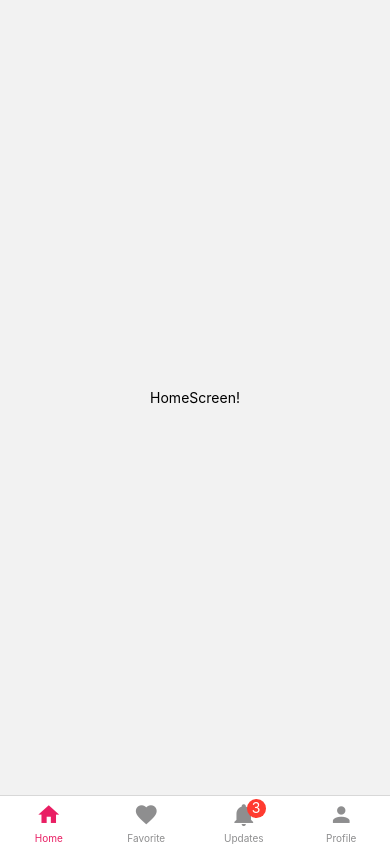
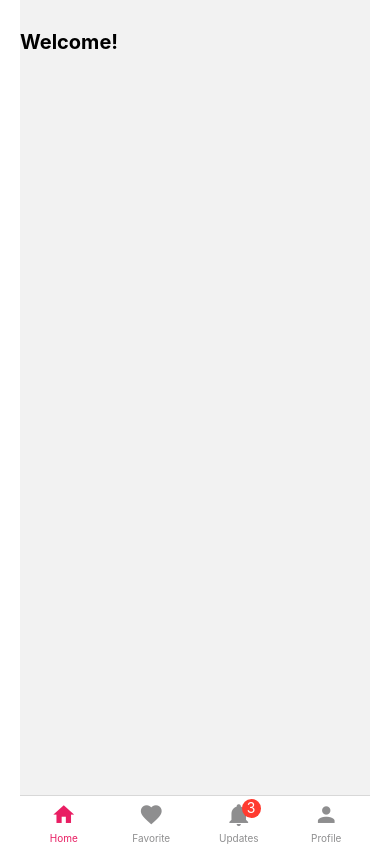
Before and after one commit to IftikharZahid/The-Seekers, a React Native app: screen /BottomNavigator in a window 390 px wide. Built offline with nearby package versions, Linux system fonts and the light colour scheme.

Commit message:
splash screen code added

```diff
--- a/App.js
+++ b/App.js
@@ -1,36 +1,46 @@
-import { createStackNavigator } from "@react-navigation/stack";
+import React, { useEffect, useState } from "react";
+import { View, Image, StyleSheet, Text } from "react-native";
+import { STNavigator } from "./scr/navigation/STNavigator";
 import { NavigationContainer } from "@react-navigation/native";
-import React from "react";
-import { OnBoardScreen } from "./scr/screens/OnBoardScreen";
-import { BottomNavigator } from "./scr/navigation/BottomNavigator";
-import { HomeScreen } from "./scr/screens/HomeScreen";
-
-const Stack = createStackNavigator();
 
 const App = ({ navigation }) => {
+  const [splashVisible, setSplashVisible] = useState(true);
+
+  useEffect(() => {
+    const timer = setTimeout(() => {
+      setSplashVisible(false);
+    }, 5000);
+
+    return () => clearTimeout(timer);
+  }, []);
+
   return (
-    <NavigationContainer>
-      <Stack.Navigator>
-        <Stack.Screen
-          name="OnBoardScreen"
-          component={OnBoardScreen}
-          options={{ headerShown: false }}
+    <View style={styles.container}>
+      {splashVisible ? (
+        <Image
+          source={require("./assets/splash.jpg")}
+          style={styles.splashImage}
+          resizeMode="contain"
         />
-
-        <Stack.Screen
-          name="BottomNavigator"
-          component={BottomNavigator}
-          options={{ headerShown: false }}
-        />
-
-        <Stack.Screen
-          name="HomeScreen"
-          component={HomeScreen}
-          options={{ headerShown: false }}
-        />
-      </Stack.Navigator>
-    </NavigationContainer>
+      ) : (
+        <View style={{ flex: 1, height: 650, width: 350 }}>
+          <STNavigator />
+        </View>
+      )}
+    </View>
   );
 };
 
+const styles = StyleSheet.create({
+  container: {
+    flex: 1,
+    alignItems: "center",
+    justifyContent: "center",
+  },
+  splashImage: {
+    width: "100%",
+    height: "100%",
+  },
+});
+
 export default App;
--- a/scr/navigation/BottomNavigator.jsx
+++ b/scr/navigation/BottomNavigator.jsx
@@ -17,7 +17,6 @@ function BottomNavigator({ navigation }) {
         tabBarActiveTintColor: "#e91e63",
         headerShown: false,
       }}
-      barStyle={{ backgroundColor: "#694fad" }}
     >
       <Tab.Screen
         name="Home"
--- /dev/null
+++ b/scr/navigation/STNavigator.js
@@ -0,0 +1,36 @@
+import { createStackNavigator } from "@react-navigation/stack";
+import { NavigationContainer } from "@react-navigation/native";
+import React from "react";
+import { OnBoardScreen } from "../screens/OnBoardScreen";
+import { BottomNavigator } from "./BottomNavigator";
+import { HomeScreen } from "../screens/HomeScreen";
+
+const Stack = createStackNavigator();
+
+const STNavigator = ({ navigation }) => {
+  return (
+    <NavigationContainer>
+      <Stack.Navigator>
+        <Stack.Screen
+          name="OnBoardScreen"
+          component={OnBoardScreen}
+          options={{ headerShown: false }}
+        />
+
+        <Stack.Screen
+          name="BottomNavigator"
+          component={BottomNavigator}
+          options={{ headerShown: false }}
+        />
+
+        <Stack.Screen
+          name="HomeScreen"
+          component={HomeScreen}
+          options={{ headerShown: false }}
+        />
+      </Stack.Navigator>
+    </NavigationContainer>
+  );
+};
+
+export { STNavigator };
--- a/scr/screens/HomeScreen.jsx
+++ b/scr/screens/HomeScreen.jsx
@@ -1,18 +1,21 @@
 import * as React from "react";
-import { View, Text } from "react-native";
+import { View, Text, StyleSheet } from "react-native";
 
 const HomeScreen = ({ navigation }) => {
   return (
     <View
       style={{
         flex: 1,
-        justifyContent: "center",
-        alignItems: "center",
       }}
     >
-      <Text>HomeScreen!</Text>
+      <View>
+        <Text style={style.heading}>Welcome! </Text>
+      </View>
     </View>
   );
 };
 
+const style = StyleSheet.create({
+  heading: { marginTop: 30, fontSize: 20, fontWeight: "bold" },
+});
 export { HomeScreen };
--- a/scr/screens/OnBoardScreen.js
+++ b/scr/screens/OnBoardScreen.js
@@ -6,7 +6,12 @@ import { Button } from "../components/button";
 
 const OnBoardScreen = ({ navigation }) => {
   return (
-    <SafeAreaView style={{ backgroundColor: "white", flex: 1 }}>
+    <SafeAreaView
+      style={{
+        backgroundColor: "white",
+        flex: 1,
+      }}
+    >
       <View>
         <View style={{ marginTop: 40 }}>
           <Image
```
Also changed, not shown: assets/bg01.jpg (renamed from assets/bg.jpg), assets/splash.jpg (added).
